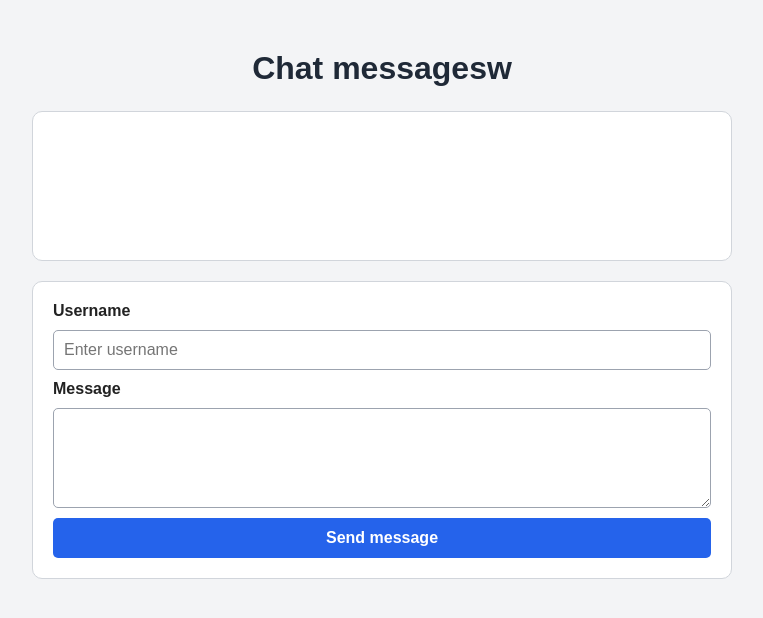
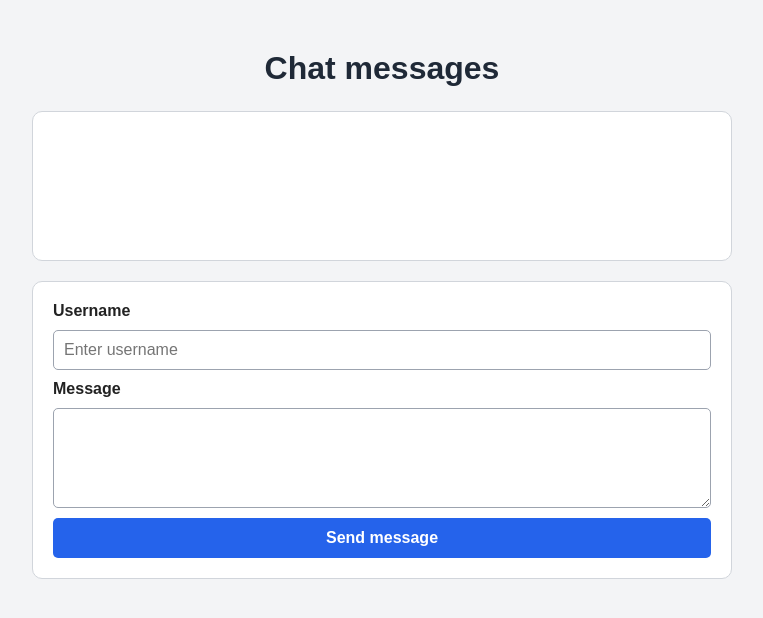
Before and after one commit to AhmadHmedann/Chat-application, a plain HTML site: page frontend/index.html in a window 1280 px wide. Shown: the whole page, without its empty margins (258-1021 px from the left). Drawn offline with Linux system fonts and the light colour scheme.

Commit message:
rename: websocket.html to index.html @

```diff
--- a/frontend/index.html
+++ b/frontend/index.html
@@ -9,7 +9,7 @@
   </head>
   <body>
     <main>
-      <h1>Chat messagesw</h1>
+      <h1>Chat messages</h1>
 
       <div
         id="messages-root"
```
